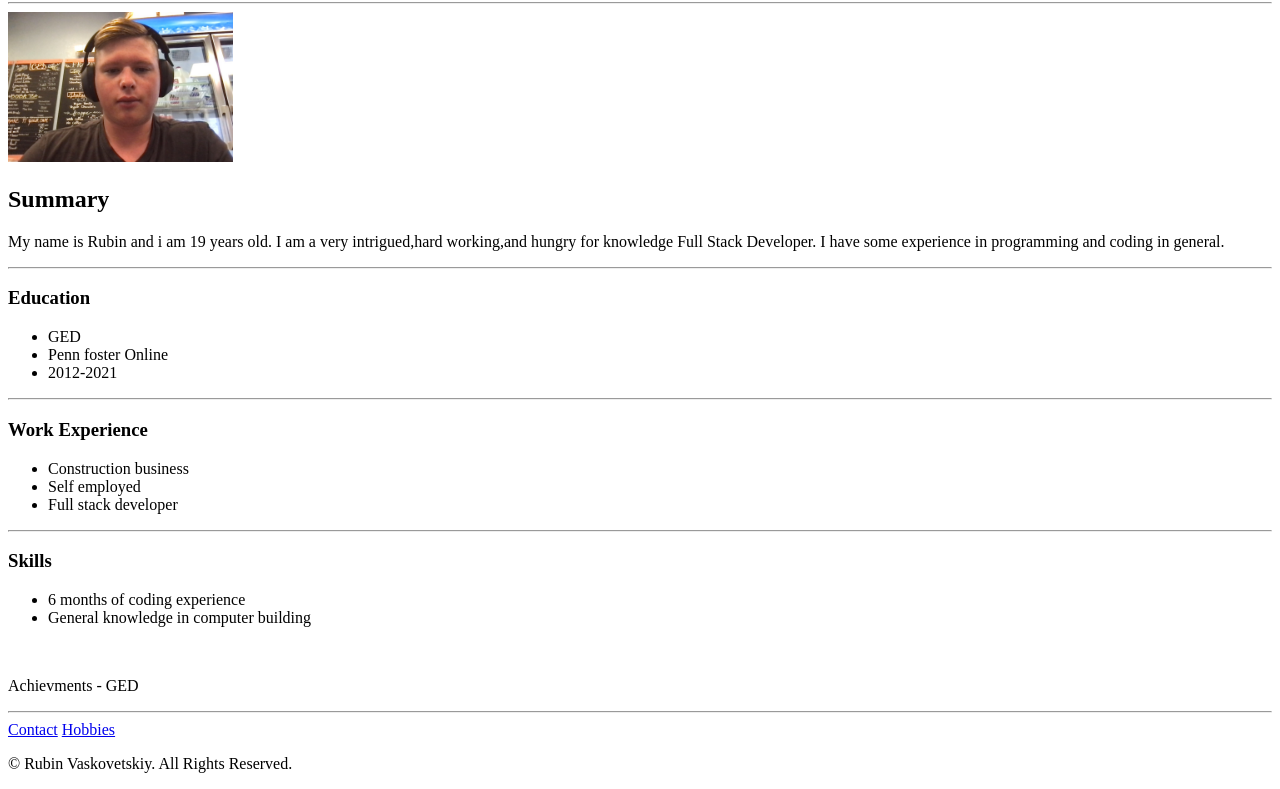
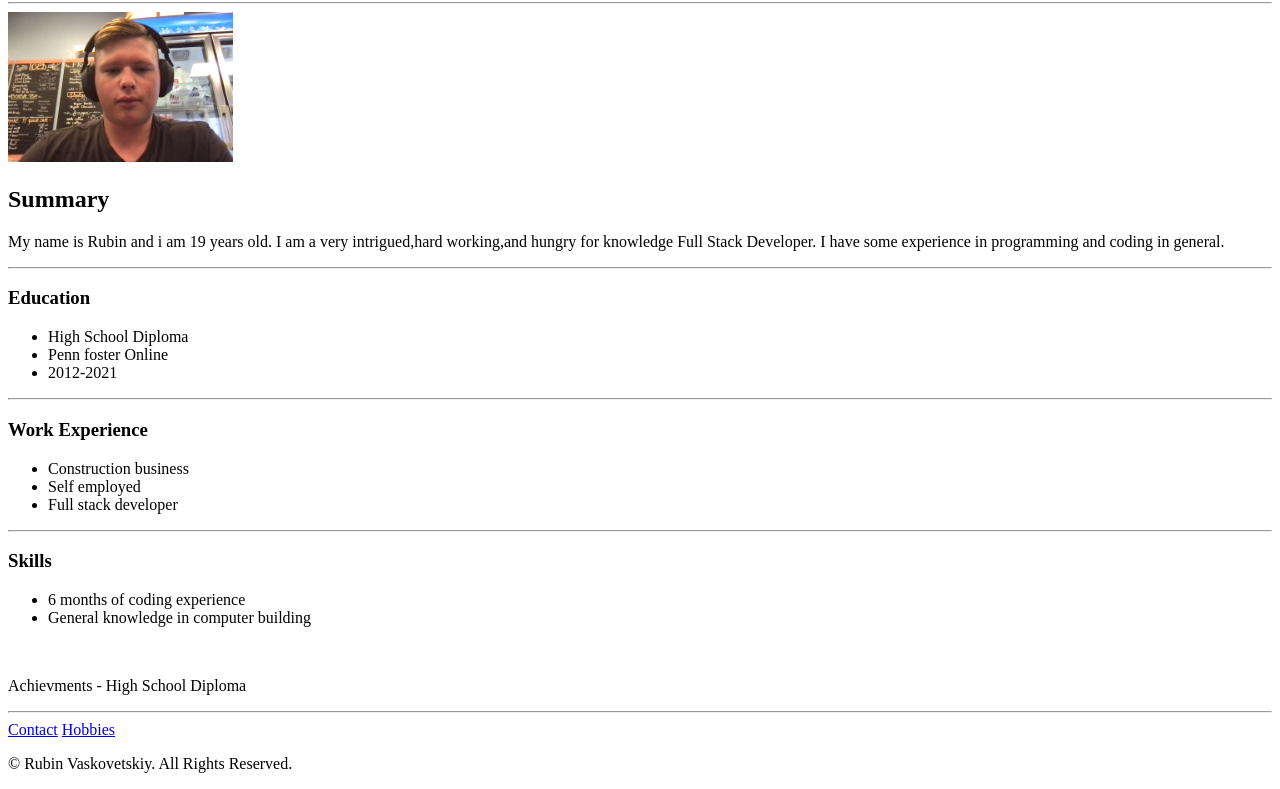
Before and after one commit to rubinvasko/Resume, a plain HTML site: page index.html in a window 1280 px wide. Shown: the part 78-867 px from the top of the page. Drawn offline with Linux system fonts and the light colour scheme.

Commit message:
Update index.html

```diff
--- a/index.html
+++ b/index.html
@@ -18,7 +18,7 @@
 <hr>
     <h3>Education</h3>
      <ul>
-        <li>GED</li>
+        <li>High School Diploma</li>
         <li>Penn foster Online</li>
         <li>2012-2021</li>
      </ul>
@@ -36,7 +36,7 @@
         <li>General knowledge in computer building</li>
      </ul>
      <br>
-     <p> Achievments - GED</p>
+     <p> Achievments - High School Diploma</p>
      <hr>
 <a href="Contact.html">Contact</a>
 <a href="hobbies.html">Hobbies</a>
```
